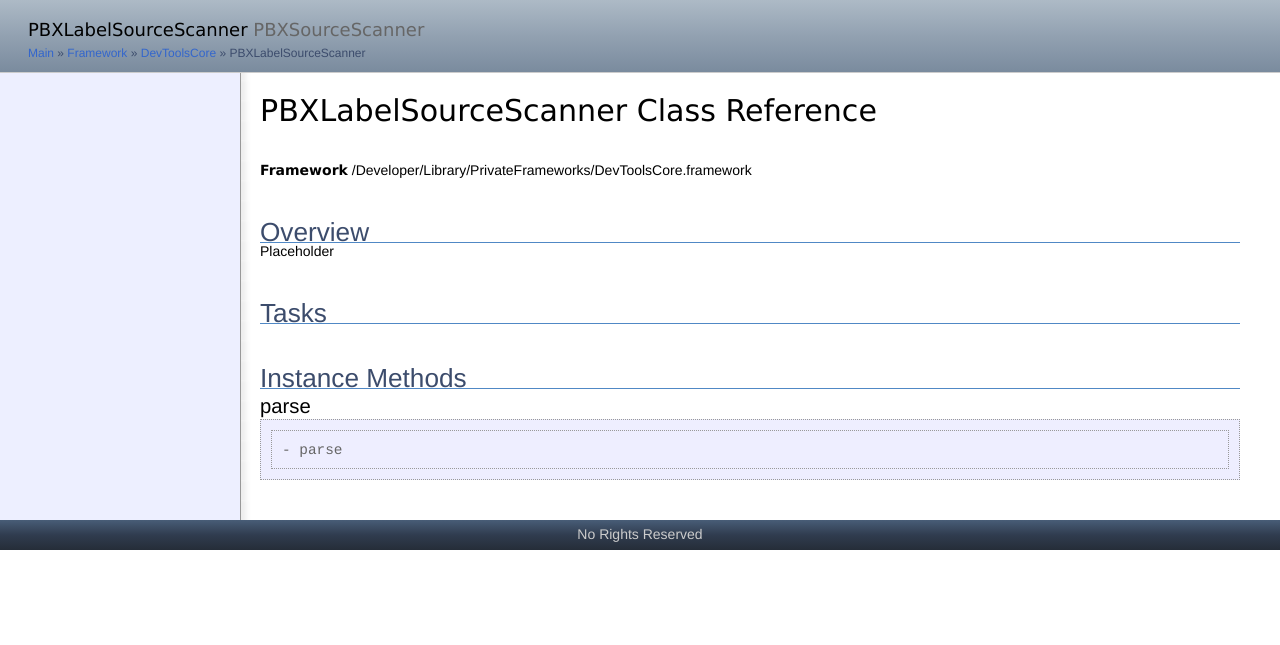
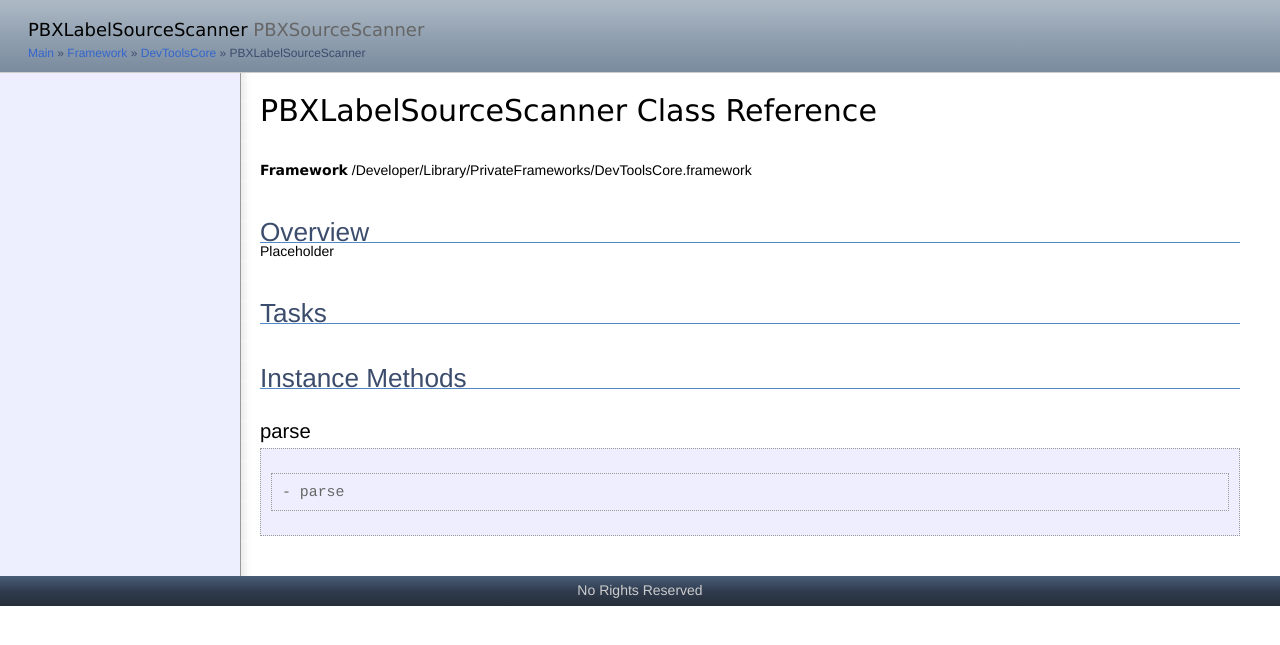
Before and after one commit to lroathe/XcodeAPI, a Jekyll site: the page built from Frameworks/DevToolsCore/PBXLabelSourceScanner.md, in a window 1280 px wide. Shown: the top 645 px of the page. Built offline with Jekyll 4.4.1, drawn with Linux system fonts in a browser that asks for light colours; Markdown is read by kramdown in place of the engine named in the settings; comment, search, counter and statistics services are not loaded.

Commit message:
Adjusted header margins to more adquately display documentation, also added parameter classes

```diff
--- a/css/screen.css
+++ b/css/screen.css
@@ -2,7 +2,7 @@
  * In this file you should write your main styles. (or centralize your imports)
  * Import this file using the following HTML or equivalent:
  * <link href="/stylesheets/screen.css" media="screen, projection" rel="stylesheet" type="text/css" /> */
-/* line 14, ../../../../../Library/Ruby/Gems/1.8/gems/compass-0.10.1/frameworks/compass/stylesheets/compass/reset/_utilities.scss */
+/* line 14, ../../../../.gem/ruby/1.8/gems/compass-0.10.1/frameworks/compass/stylesheets/compass/reset/_utilities.scss */
 html, body, div, span, applet, object, iframe,
 h1, h2, h3, h4, h5, h6, p, blockquote, pre,
 a, abbr, acronym, address, big, cite, code,
@@ -22,42 +22,42 @@ table, caption, tbody, tfoot, thead, tr, th, td {
   vertical-align: baseline;
 }
 
-/* line 17, ../../../../../Library/Ruby/Gems/1.8/gems/compass-0.10.1/frameworks/compass/stylesheets/compass/reset/_utilities.scss */
+/* line 17, ../../../../.gem/ruby/1.8/gems/compass-0.10.1/frameworks/compass/stylesheets/compass/reset/_utilities.scss */
 body {
   line-height: 1;
   color: black;
   background: white;
 }
 
-/* line 19, ../../../../../Library/Ruby/Gems/1.8/gems/compass-0.10.1/frameworks/compass/stylesheets/compass/reset/_utilities.scss */
+/* line 19, ../../../../.gem/ruby/1.8/gems/compass-0.10.1/frameworks/compass/stylesheets/compass/reset/_utilities.scss */
 ol, ul {
   list-style: none;
 }
 
-/* line 21, ../../../../../Library/Ruby/Gems/1.8/gems/compass-0.10.1/frameworks/compass/stylesheets/compass/reset/_utilities.scss */
+/* line 21, ../../../../.gem/ruby/1.8/gems/compass-0.10.1/frameworks/compass/stylesheets/compass/reset/_utilities.scss */
 table {
   border-collapse: separate;
   border-spacing: 0;
   vertical-align: middle;
 }
 
-/* line 23, ../../../../../Library/Ruby/Gems/1.8/gems/compass-0.10.1/frameworks/compass/stylesheets/compass/reset/_utilities.scss */
+/* line 23, ../../../../.gem/ruby/1.8/gems/compass-0.10.1/frameworks/compass/stylesheets/compass/reset/_utilities.scss */
 caption, th, td {
   text-align: left;
   font-weight: normal;
   vertical-align: middle;
 }
 
-/* line 25, ../../../../../Library/Ruby/Gems/1.8/gems/compass-0.10.1/frameworks/compass/stylesheets/compass/reset/_utilities.scss */
+/* line 25, ../../../../.gem/ruby/1.8/gems/compass-0.10.1/frameworks/compass/stylesheets/compass/reset/_utilities.scss */
 q, blockquote {
   quotes: "" "";
 }
-/* line 96, ../../../../../Library/Ruby/Gems/1.8/gems/compass-0.10.1/frameworks/compass/stylesheets/compass/reset/_utilities.scss */
+/* line 96, ../../../../.gem/ruby/1.8/gems/compass-0.10.1/frameworks/compass/stylesheets/compass/reset/_utilities.scss */
 q:before, q:after, blockquote:before, blockquote:after {
   content: "";
 }
 
-/* line 27, ../../../../../Library/Ruby/Gems/1.8/gems/compass-0.10.1/frameworks/compass/stylesheets/compass/reset/_utilities.scss */
+/* line 27, ../../../../.gem/ruby/1.8/gems/compass-0.10.1/frameworks/compass/stylesheets/compass/reset/_utilities.scss */
 a img {
   border: none;
 }
@@ -100,8 +100,8 @@ h2 {
 
 /* line 41, ../_sass/screen.scss */
 h3 {
-  margin-bottom: 0.25em;
-  margin-top: 0.471em;
+  margin-bottom: 0.45em;
+  margin-top: 1.671em;
   color: black;
   font-size: 145%;
   font-weight: normal;
@@ -109,14 +109,13 @@ h3 {
 
 /* line 49, ../_sass/screen.scss */
 h4 {
-  margin-top: 2em;
-  margin-bottom: .5em;
-  font-size: 125%;
-  font-weight: normal;
+  margin-bottom: 0.45em;
+  font-size: 100%;
+  font-weight: bold;
   color: #000;
 }
 
-/* line 57, ../_sass/screen.scss */
+/* line 56, ../_sass/screen.scss */
 h5 {
   margin: 0.692em 0px 0.154em 0px;
   color: black;
@@ -124,23 +123,30 @@ h5 {
   padding: 0px;
 }
 
-/* line 64, ../_sass/screen.scss */
+/* line 63, ../_sass/screen.scss */
 em {
   font-family: 'Lucida Grande', Geneva, Helvetica, Arial, sans-serif;
   font-size: 100%;
   font-weight: bold;
 }
 
-/* line 70, ../_sass/screen.scss */
-code {
+/* line 69, ../_sass/screen.scss */
+pre, code {
+  margin-top: 1.0em;
+  margin-bottom: 1.0em;
   font-family: monospace;
   color: #666666;
   font-family: Courier, Consolas, monospace;
   font-size: 103%;
 }
 
+/* line 78, ../_sass/screen.scss */
+p {
+  margin-bottom: 1.2em;
+}
+
 /* Layouting */
-/* line 78, ../_sass/screen.scss */
+/* line 83, ../_sass/screen.scss */
 header {
   background: #EDF3FE;
   background-image: -webkit-gradient(linear, 0% 0%, 0% 100%, color-stop(0%, #adbac6), color-stop(50%, #92a1b1), color-stop(100%, #7a8b9e));
@@ -148,22 +154,22 @@ header {
   border-bottom: 1px solid #ccc;
   padding: 1em 2em 0.5em 2em;
 }
-/* line 83, ../_sass/screen.scss */
+/* line 88, ../_sass/screen.scss */
 header h1 {
   font-size: 18px;
   margin: 5px 0;
   padding: 0;
 }
-/* line 87, ../_sass/screen.scss */
+/* line 92, ../_sass/screen.scss */
 header h1 .type {
   font-size: 17px;
   display: block;
 }
-/* line 91, ../_sass/screen.scss */
+/* line 96, ../_sass/screen.scss */
 header h1 .type, header h1 .parent {
   color: #666;
 }
-/* line 95, ../_sass/screen.scss */
+/* line 100, ../_sass/screen.scss */
 header h2 {
   font-size: 12px;
   margin: 0;
@@ -171,26 +177,26 @@ header h2 {
   border: none;
   padding-bottom: 0;
 }
-/* line 102, ../_sass/screen.scss */
+/* line 107, ../_sass/screen.scss */
 header ul {
   margin-top: 0.3em;
   margin-bottom: 0;
   font-size: 12px;
 }
-/* line 106, ../_sass/screen.scss */
+/* line 111, ../_sass/screen.scss */
 header ul li {
   list-style: none;
   margin-left: 0;
   margin-bottom: 0;
 }
 
-/* line 114, ../_sass/screen.scss */
+/* line 119, ../_sass/screen.scss */
 #wrapper {
   background: white url("/images/bg.png") repeat-y;
   min-height: 500px;
 }
 
-/* line 119, ../_sass/screen.scss */
+/* line 124, ../_sass/screen.scss */
 nav {
   float: left;
   width: 210px;
@@ -200,13 +206,24 @@ nav {
   line-height: 14px;
 }
 
-/* line 128, ../_sass/screen.scss */
+/* line 133, ../_sass/screen.scss */
 #content {
   margin-left: 250px;
   padding: 0 40px 40px 10px;
 }
 
-/* line 133, ../_sass/screen.scss */
+/* line 138, ../_sass/screen.scss */
+.param {
+  font-style: italic;
+  margin: 0px;
+}
+
+/* line 143, ../_sass/screen.scss */
+.param-desc {
+  padding-left: 20px;
+}
+
+/* line 147, ../_sass/screen.scss */
 footer {
   clear: both;
   height: 30px;
@@ -214,14 +231,14 @@ footer {
   background-image: -webkit-gradient(linear, 0% 0%, 0% 100%, color-stop(0%, #485d77), color-stop(50%, #303c4f), color-stop(100%, #252d38));
   background-image: -moz-linear-gradient(top, #485d77 0%, #303c4f 50%, #252d38 100%);
 }
-/* line 138, ../_sass/screen.scss */
+/* line 152, ../_sass/screen.scss */
 footer p {
   color: #CCC;
   padding: 6px 0px;
   text-align: center;
 }
 
-/* line 146, ../_sass/screen.scss */
+/* line 160, ../_sass/screen.scss */
 .clear {
   clear: both;
   width: 0;
```
